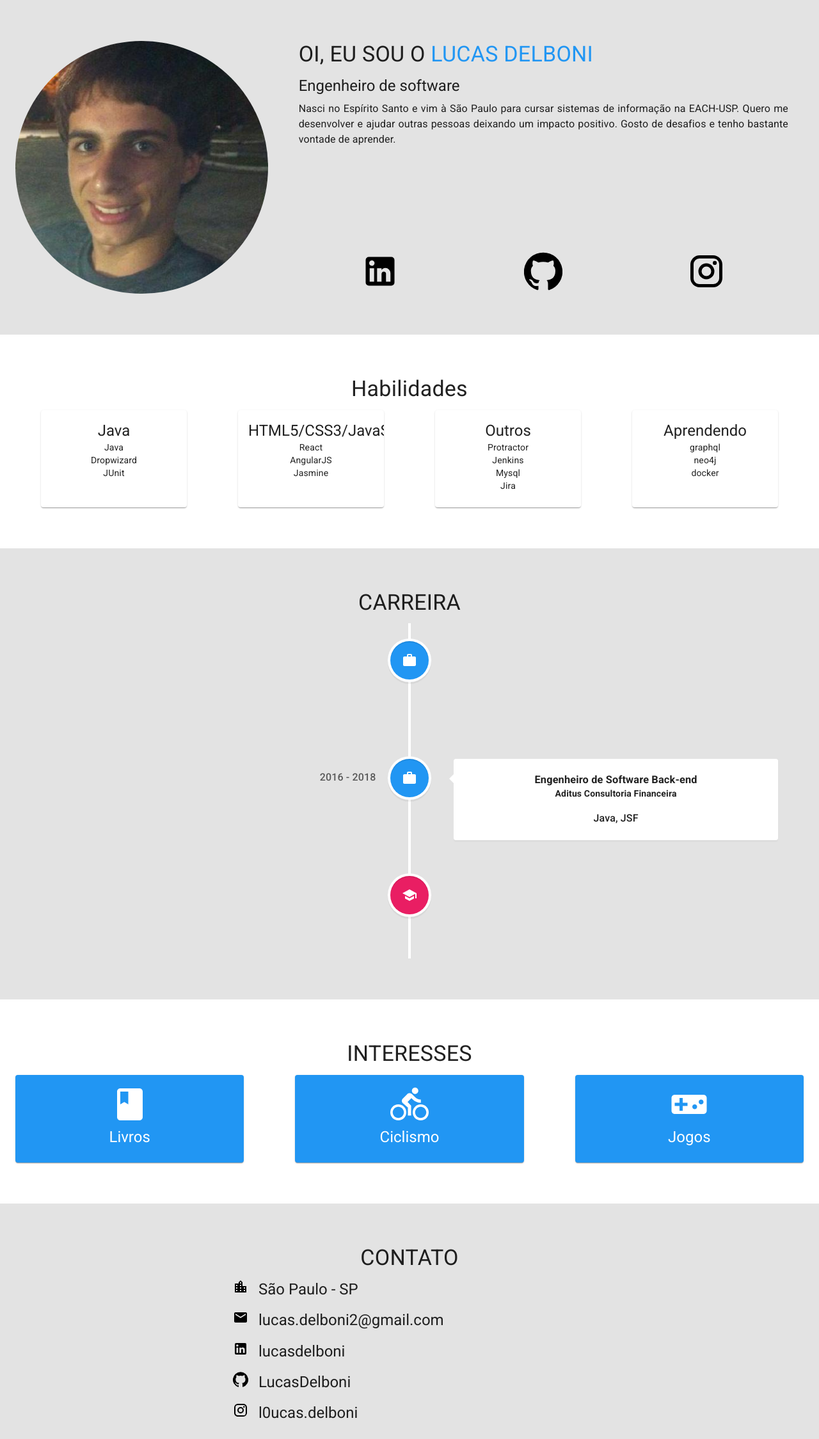
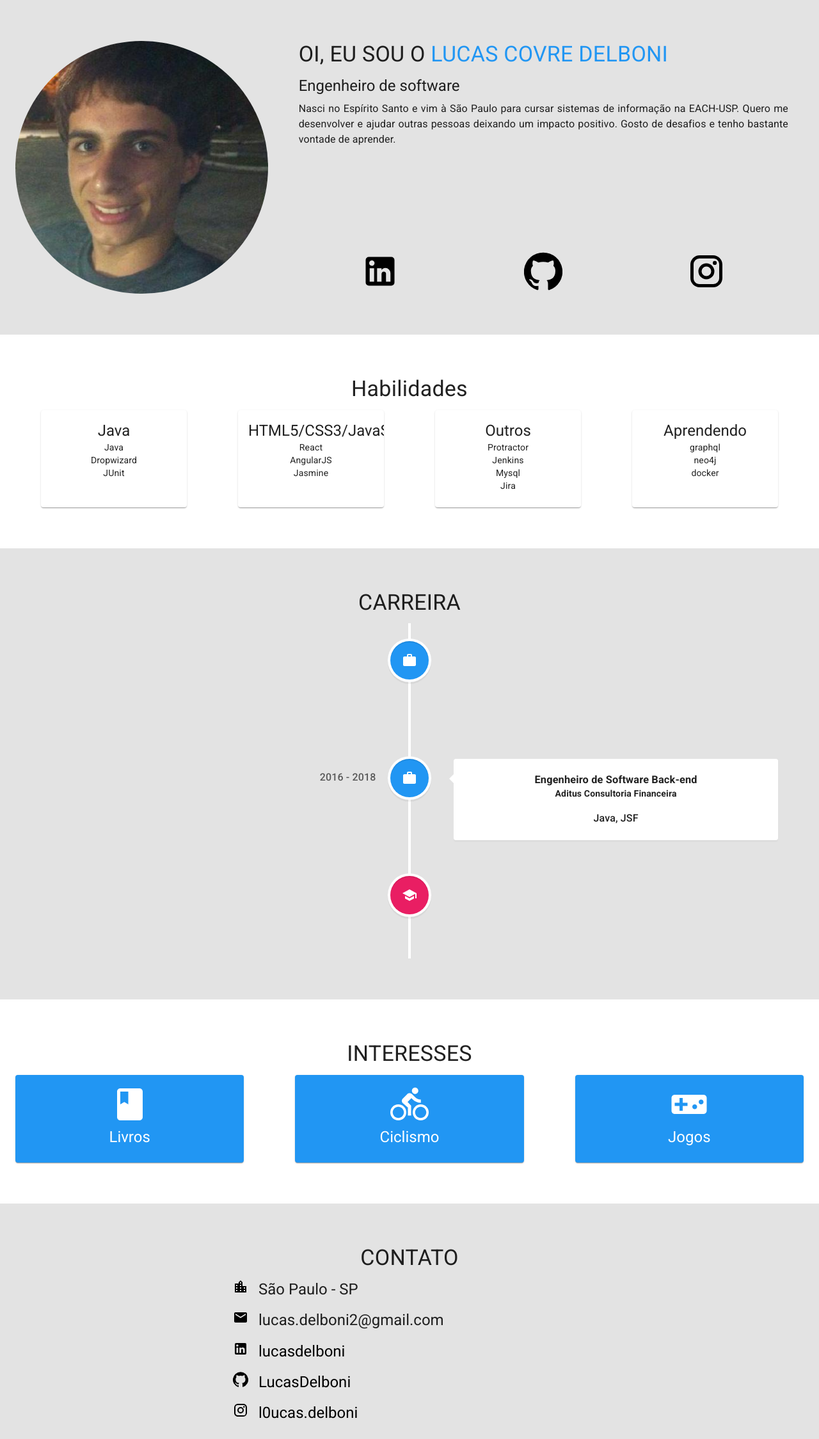
Before and after one commit to LucasDelboni/carrear-portfolio, a React (Create React App) app: page / in a window 1280 px wide. Shown: the whole page at 64% size. Built offline with nearby package versions, Linux system fonts and the light colour scheme.

Commit message:
changing display link

```diff
--- a/src/section/About.js
+++ b/src/section/About.js
@@ -43,14 +43,14 @@ export default function About() {
       <Container component="main" className={classes.main}>
         <Grid container spacing={3}>
           <Grid item xs={12} sm={4}>
-            <Avatar className={classes.bigAvatar} alt="Lucas Delboni" src={photo} />
+            <Avatar className={classes.bigAvatar} alt="Lucas Covre Delboni" src={photo} />
           </Grid>
           <Grid item xs={12} sm={8}>
             <Container className={classes.content} style={{height: '100%'}}>
               <Grid item container direction="column" justify="space-between" style={{height: '100%'}}>
                 <Grid item>
                   <Typography align='justify' variant="h4" component="h1" gutterBottom>
-                    OI, EU SOU O <span className={classes.highlight}>LUCAS DELBONI</span>
+                    OI, EU SOU O <span className={classes.highlight}>LUCAS COVRE DELBONI</span>
                   </Typography>
                   <Typography align='justify' variant="h5" component="h1" gutterBottom>
                     Engenheiro de software
--- a/src/section/Contact.js
+++ b/src/section/Contact.js
@@ -15,7 +15,6 @@ const useStyles = makeStyles((theme) => ({
   root: {
     display: 'flex',
     flexDirection: 'column',
-    // minHeight: '100vh',
   },
   main: {
     marginTop: theme.spacing(8),
@@ -29,12 +28,24 @@ const useStyles = makeStyles((theme) => ({
   },
 }));
 
-function contactList(Icon, text, link){
+function contactList(Icon, text, link) {
   const icon = link ?
-    (<Link href={link} target="_blank" rel="noopener">
-      <Icon style={{color: 'black'}}/>
-    </Link>) :
-    (<Icon style={{color: 'black'}}/>);
+    (
+      <Link href={link} target="_blank" rel="noopener">
+        <Icon style={{ color: 'black' }} />
+      </Link>
+    ) : (
+      <Icon style={{ color: 'black' }} />
+    );
+
+  const textLink = link ?
+    (
+      <Link href={link} target="_blank" rel="noopener">
+        {text}
+      </Link>
+    ) : (
+      text
+    );
 
   return (
     <Grid container wrap="nowrap" spacing={2}>
@@ -42,9 +53,9 @@ function contactList(Icon, text, link){
         {icon}
       </Grid>
       <Grid item>
-      <Typography variant="h5" component="h2" gutterBottom>
-        {text}
-      </Typography>
+        <Typography variant="h5" component="h2" gutterBottom>
+          {textLink}
+        </Typography>
       </Grid>
     </Grid>
   );
```
Also changed, not shown: 1 other file (tests, documents, lock files or other folders).
